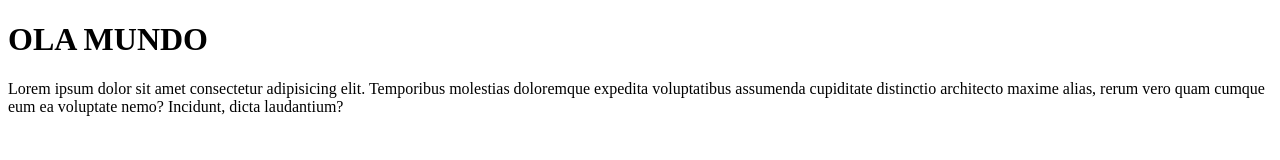
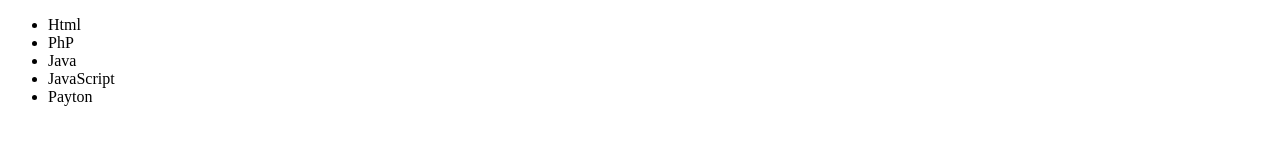
Before and after one commit to Euclides-Ramiro/cursoGit, a plain HTML site: page index.html in a window 1280 px wide. Drawn offline with Linux system fonts and the light colour scheme.

Commit message:
Modifiquei co conteudo da index.html

```diff
--- a/index.html
+++ b/index.html
@@ -6,7 +6,14 @@
     <title>Document</title>
 </head>
 <body>
-    <h1>OLA MUNDO</h1>
-    Lorem ipsum dolor sit amet consectetur adipisicing elit. Temporibus molestias doloremque expedita voluptatibus assumenda cupiditate distinctio architecto maxime alias, rerum vero quam cumque eum ea voluptate nemo? Incidunt, dicta laudantium?
+    <div>
+        <ul>
+            <li>Html</li>
+            <li>PhP</li>
+            <li>Java</li>
+            <li>JavaScript</li>
+            <li>Payton</li>
+        </ul>
+    </div>
 </body>
 </html>
```
